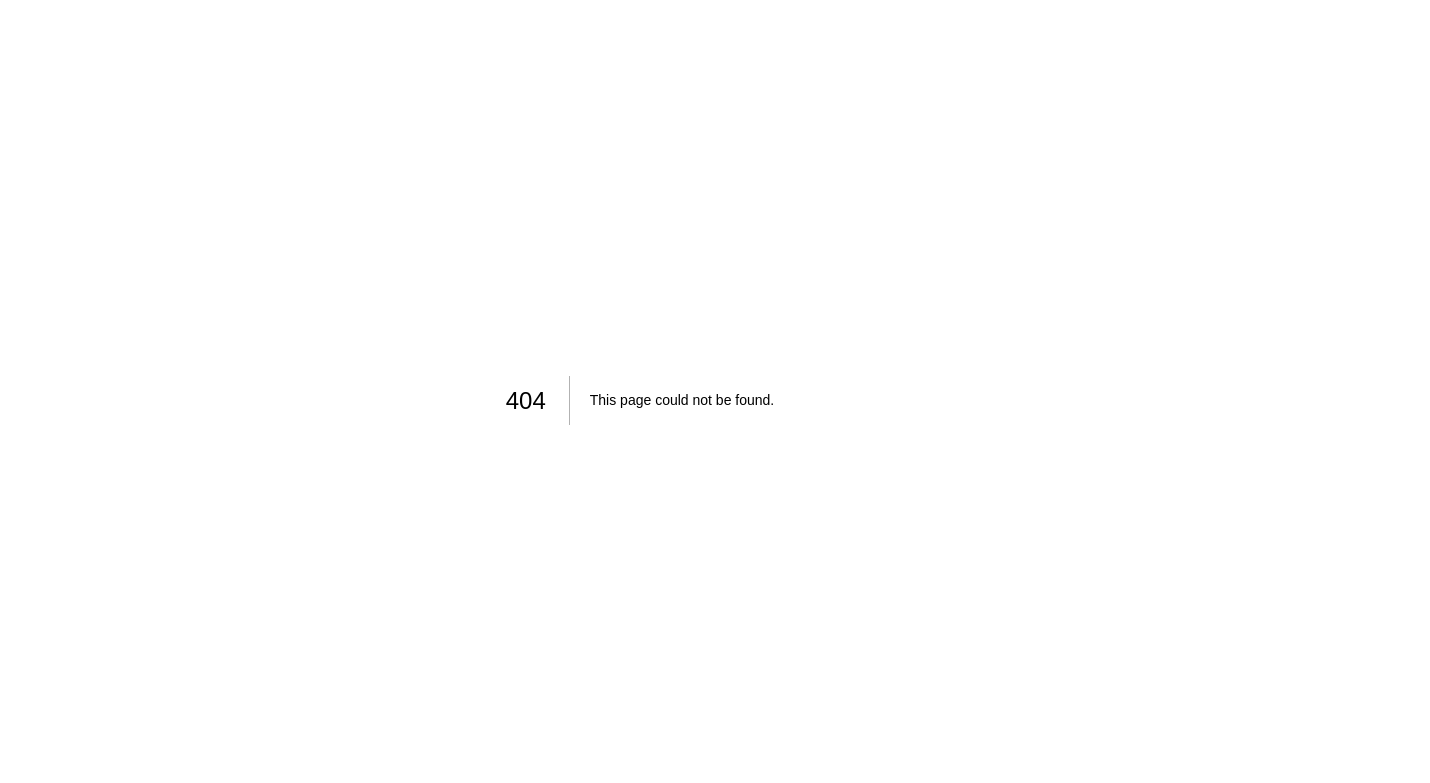
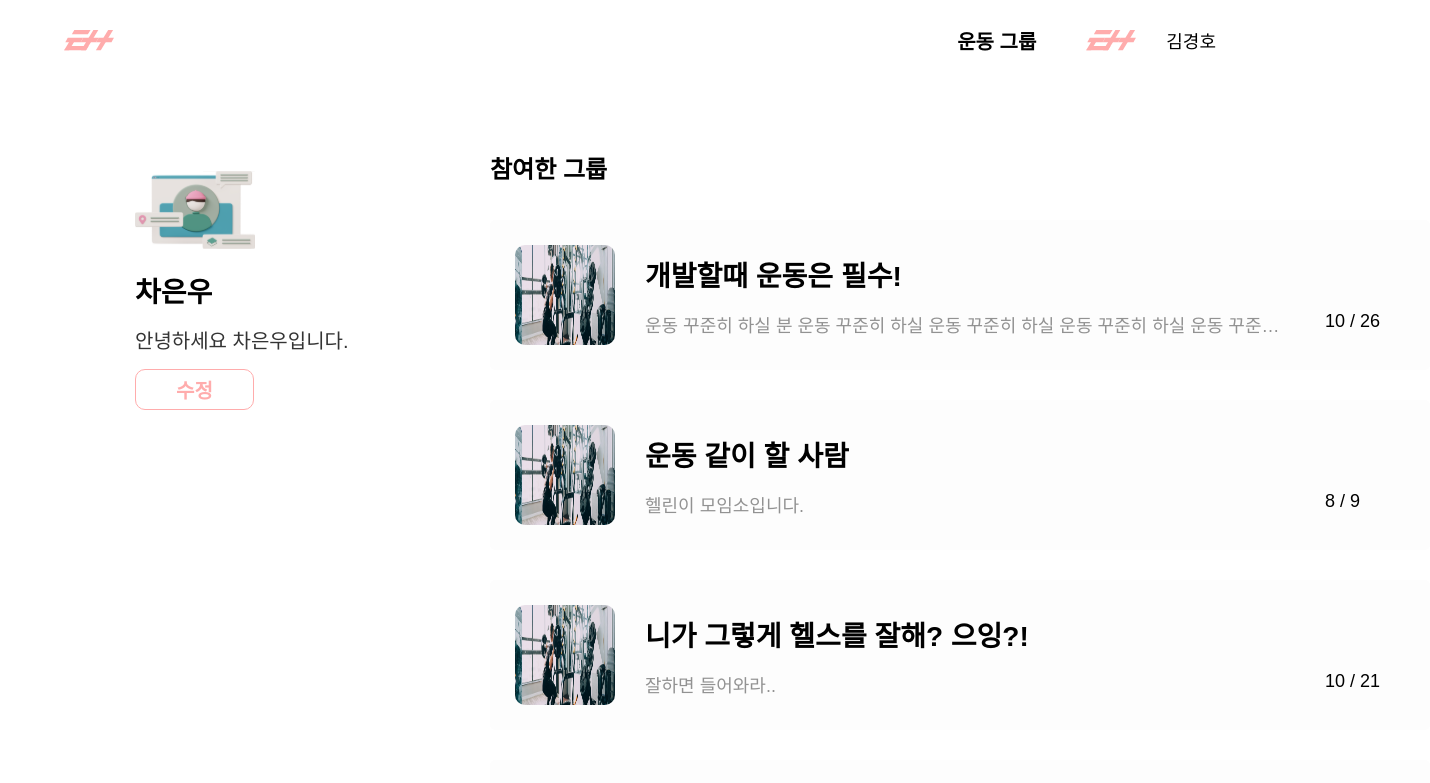
Before and after one commit to DSM-EH/EH-front, a Next.js app: page /mypage in a window 1280 px wide. Before the commit this address had no page. Shown: the top 783 px of the page, 1430 px wide, since content can reach past the window. Built offline with nearby package versions, Linux system fonts and the light colour scheme; a web font is replaced by a local one.

Commit message:
feat: published

```diff
--- /dev/null
+++ b/components/profile/GroupItem.tsx
@@ -0,0 +1,72 @@
+import styled from '@emotion/styled';
+import { GroupItemType } from '@/utils/constants/group';
+import Image from 'next/image';
+
+const ProfileGroupItem = ({ title, description, imageUrl, nowMember, maxMember }: GroupItemType) => {
+  return (
+    <_Wrapper>
+      <_Image src={imageUrl} alt={title} />
+      <_InformationWrapper>
+        <_Title>{title}</_Title>
+        <_InnerWrapper>
+          <_Content>{description}</_Content>
+          <_MemberText>
+            {nowMember} / {maxMember}
+          </_MemberText>
+        </_InnerWrapper>
+      </_InformationWrapper>
+    </_Wrapper>
+  );
+};
+
+export default ProfileGroupItem;
+
+const _Wrapper = styled.li`
+  width: 940px;
+  height: 150px;
+  display: flex;
+  align-items: center;
+  padding: 25px;
+  margin-bottom: 30px;
+  background-color: ${({ theme }) => theme.color.gray100};
+  border-radius: 5px;
+  cursor: pointer;
+`;
+
+const _Image = styled(Image)`
+  width: 100px;
+  height: 100px;
+  border-radius: 10px;
+  margin-right: 30px;
+`;
+
+const _InformationWrapper = styled.div`
+  height: 100%;
+  display: flex;
+  flex-direction: column;
+  justify-content: space-around;
+`;
+
+const _Title = styled.p`
+  color: ${({ theme }) => theme.color.black};
+  ${({ theme }) => theme.font.title2};
+`;
+
+const _Content = styled.p`
+  color: ${({ theme }) => theme.color.gray600};
+  ${({ theme }) => theme.font.body4};
+  width: 650px;
+  white-space: nowrap;
+  overflow: hidden;
+  text-overflow: ellipsis;
+`;
+
+const _MemberText = styled.span`
+  color: ${({ theme }) => theme.color.black};
+  ${({ theme }) => theme.font.body4};
+  margin-left: 30px;
+`;
+
+const _InnerWrapper = styled.div`
+  display: flex;
+`;
--- /dev/null
+++ b/components/profile/GroupList.tsx
@@ -0,0 +1,35 @@
+import styled from '@emotion/styled';
+import Wrapper from '../common/wrapper';
+import { GroupItemType, GroupItemData } from '@/utils/constants/group';
+import ProfileGroupItem from './GroupItem';
+
+const ProfileGroupList = () => {
+  return (
+    <_Wrapper>
+      <_Title>참여한 그룹</_Title>
+      <_GroupListWrapper>
+        {GroupItemData.map((element: GroupItemType) => (
+          <ProfileGroupItem key={element.id} {...element} />
+        ))}
+      </_GroupListWrapper>
+    </_Wrapper>
+  );
+};
+
+export default ProfileGroupList;
+
+const _Wrapper = styled.aside`
+  width: 100%;
+  padding: 70px 0;
+`;
+
+const _Title = styled.p`
+  ${({ theme }) => theme.font.title3};
+  margin-bottom: 35px;
+  color: ${({ theme }) => theme.color.black};
+`;
+
+const _GroupListWrapper = styled.ul`
+  display: flex;
+  flex-direction: column;
+`;
--- /dev/null
+++ b/components/profile/Profile.tsx
@@ -0,0 +1,50 @@
+import styled from '@emotion/styled';
+import { ProfileType } from '@/types/profile';
+import Image from 'next/image';
+import Button from '../common/button';
+
+const Profile = (props: ProfileType) => {
+  const { name, imageUrl, introduce, myprofile } = props;
+
+  return (
+    <_Wrapper>
+      <_Image src={imageUrl} alt="name" />
+      <_Name>{name}</_Name>
+      <_Introduce>{introduce}</_Introduce>
+      {myprofile && (
+        <Button buttonColor="main01" fontColor="main01">
+          수정
+        </Button>
+      )}
+    </_Wrapper>
+  );
+};
+
+export default Profile;
+
+const _Wrapper = styled.nav`
+  height: 100%;
+  display: flex;
+  flex-direction: column;
+  padding: 70px 135px;
+`;
+
+const _Image = styled(Image)`
+  width: 120px;
+  height: 120px;
+  border-radius: 15px;
+`;
+
+const _Name = styled.p`
+  ${({ theme }) => theme.font.title2};
+  color: ${({ theme }) => theme.color.black};
+  margin-bottom: 15px;
+`;
+
+const _Introduce = styled.p`
+  width: 220px;
+  ${({ theme }) => theme.font.body2};
+  color: ${({ theme }) => theme.color.gray900};
+  margin-bottom: 15px;
+  white-space: normal;
+`;
--- /dev/null
+++ b/pages/mypage.tsx
@@ -0,0 +1,25 @@
+import Header from '@/components/common/header';
+import Wrapper from '@/components/common/wrapper';
+import Profile from '@/components/profile/Profile';
+import styled from '@emotion/styled';
+import ProfileGroupList from '@/components/profile/GroupList';
+import { mypage } from '@/utils/constants/profile';
+
+const Mypage = () => {
+  return (
+    <Wrapper>
+      <Header />
+      <_Wrapper>
+        <Profile {...mypage} />
+        <ProfileGroupList />
+      </_Wrapper>
+    </Wrapper>
+  );
+};
+
+export default Mypage;
+
+const _Wrapper = styled.section`
+  width: 100%;
+  display: flex;
+`;
```
